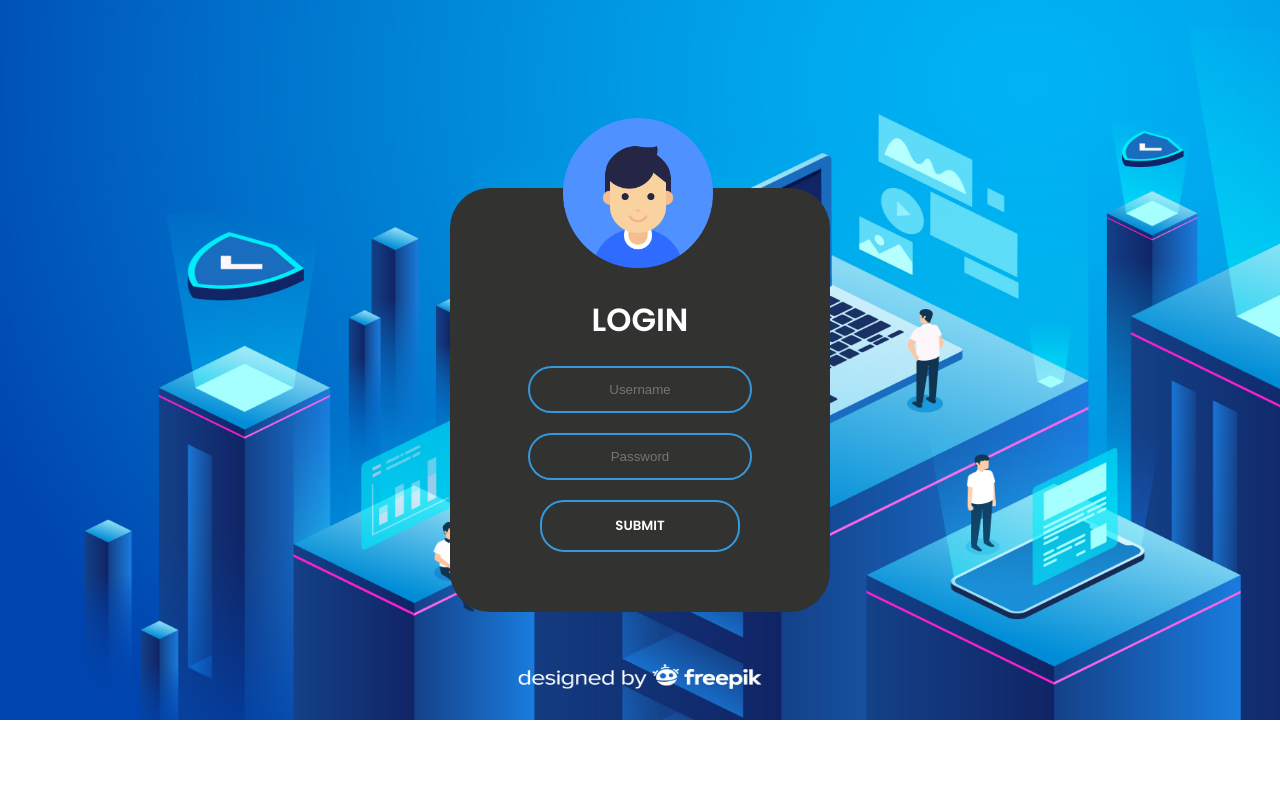
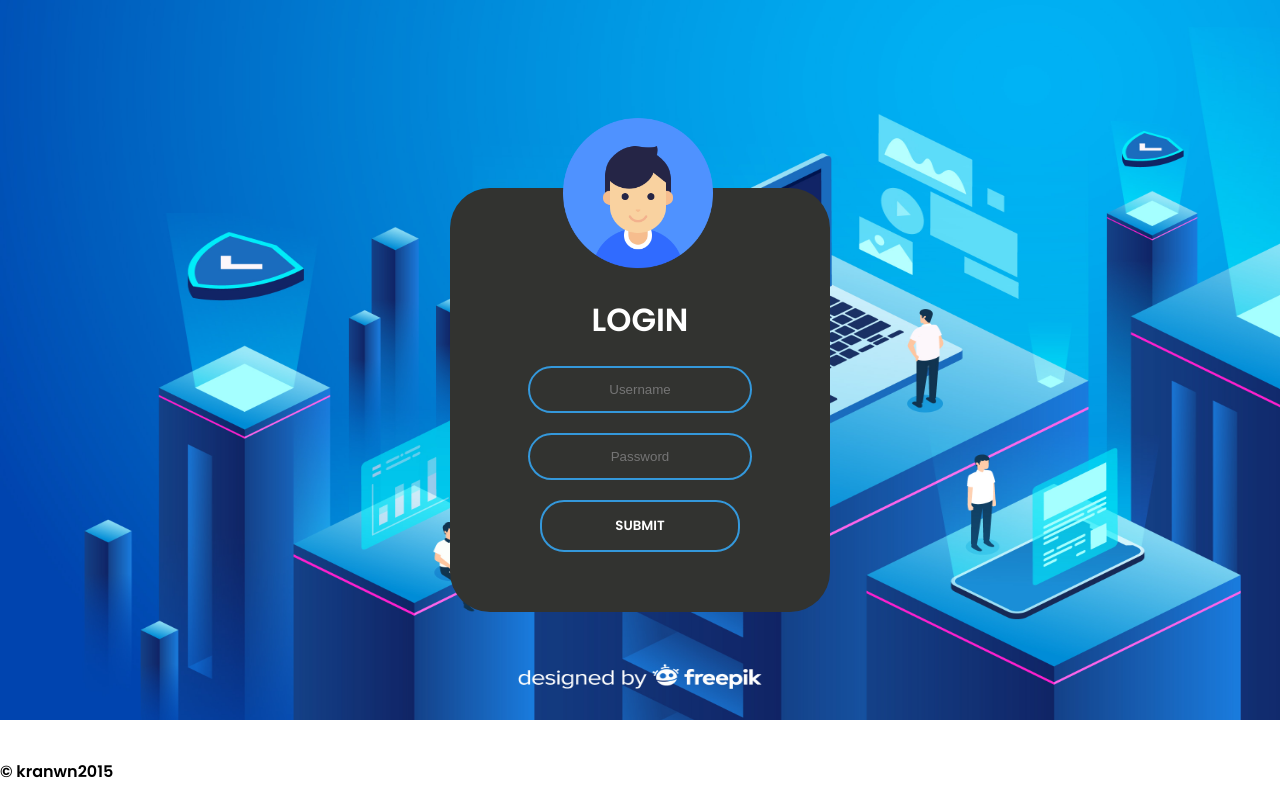
Before and after one commit to karuniawanekasakti/update-login-web-project, a PHP site: page / in a window 1280 px wide. Run offline with PHP 8.4, Linux system fonts and the light colour scheme.

Commit message:
menambah teks copyright

```diff
--- a/index.php
+++ b/index.php
@@ -16,5 +16,8 @@
         <input type="password" placeholder="Password" name="password">
         <input type="submit" >
     </form>
+    <footer>
+    <p class="copyright">© kranwn2015</p>
+    </footer>
 </body>
 </html>
--- a/style.css
+++ b/style.css
@@ -88,3 +88,14 @@ body{
 
     background: #2ecc71;
 }
+
+footer{
+    text-align: center;
+}
+
+p.copyright{
+    position: absolute;
+    bottom: 0;
+    color: black;
+    text-align: center;
+}
```
